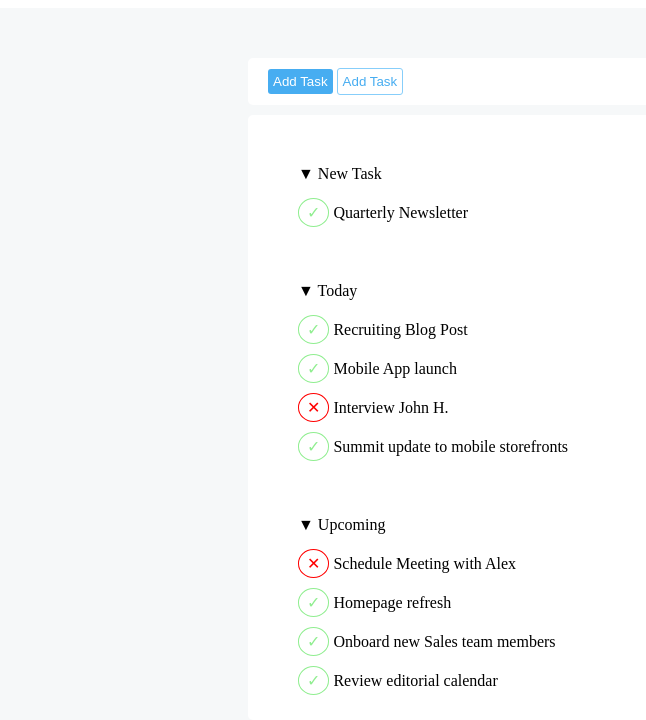
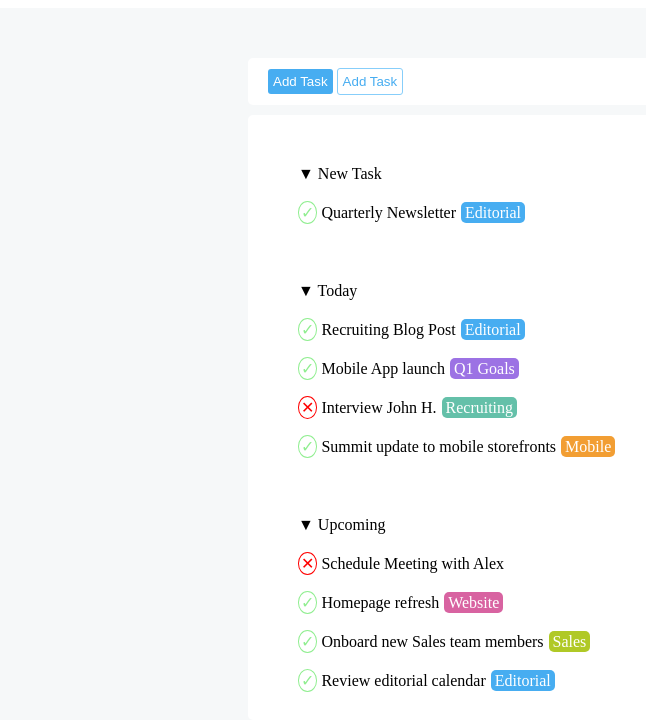
Before and after one commit to DaviLeoMeda/html-css-toboolist, a plain HTML site: page index.html in a window 1280 px wide. Shown: the part 92-812 px from the top of the page, without its empty margins (8-654 px from the left). Drawn offline with Linux system fonts and the light colour scheme.

Commit message:
Conclusione

```diff
--- a/css/style.css
+++ b/css/style.css
@@ -32,6 +32,8 @@ main{
     margin: 0 auto;
 }
 
+/* Spaziature per creare gabbia sezione */
+
 .sezione1{
     margin-top: 50px;
     background-color: #fff;
@@ -48,6 +50,8 @@ main{
 div{
     margin-left: 20px;
 }
+
+/* Bottoni */
 
 .bottone{
     margin-top: 10px;
@@ -69,6 +73,8 @@ div{
 }
 
 
+/* Liste e loro spazi */
+
 li{
     padding-top: 20px;
 }
@@ -81,20 +87,79 @@ ul li{
     list-style-type: none;
 }
 
+/* Before con freccia titoli */
+
 .prima::before{
     content: "\25bc     ";
 }
 
-.circle{
+/* Before con Before x o v */
+
+.v::before{
+    content: "\2713";
+    border: 1px solid lightgreen;
+    padding: 2px;
     color: lightgreen;
-    border: 1px solid lightgreen;
-    padding: 5px 8px;
     border-radius: 50%;
 }
 
-.denied{
+.x::before{
+    content: "\2715";
+    border: 1px solid red;
+    padding: 2px;
     color: red;
-    border: 1px solid red;
-    padding: 5px 8px;
     border-radius: 50%;
 }
+
+/* Sezione After con classificazioni */
+
+
+.editorial::after{
+    content: "Editorial";
+    background-color: rgb(71,173,241);
+    padding: 2px 4px;
+    color: #fff;
+    border-radius: 5px;
+    margin-left: 5px;
+}
+
+.goal::after{
+    content: "Q1 Goals";
+    background-color: rgb(156,114,228);
+    padding: 2px 4px;
+    color: #fff;
+    border-radius: 5px;
+    margin-left: 5px;
+}
+.recru::after{
+    content: "Recruiting";
+    background-color: rgb(100,192,169);
+    padding: 2px 4px;
+    color: #fff;
+    border-radius: 5px;
+    margin-left: 5px;
+}
+.mobile::after{
+    content: "Mobile";
+    background-color: rgb(242,158,51);
+    padding: 2px 4px;
+    color: #fff;
+    border-radius: 5px;
+    margin-left: 5px;
+}
+.website::after{
+    content: "Website";
+    background-color: rgb(216,99,161);
+    padding: 2px 4px;
+    color: #fff;
+    border-radius: 5px;
+    margin-left: 5px;
+}
+.sales::after{
+    content: "Sales";
+    background-color: rgb(176,201,38);
+    padding: 2px 4px;
+    color: #fff;
+    border-radius: 5px;
+    margin-left: 5px;
+}
--- a/index.html
+++ b/index.html
@@ -19,7 +19,12 @@
         </div>
     </header>
 
+    <!-- Sezione Container Bianchi -->
+
     <main>
+
+    <!-- Sezione Prima barra con pulsanti -->
+
         <section class="sezione1">
             <div>
                 <input class="bottone primo" type="button" value="Add Task">
@@ -27,13 +32,15 @@
             </div>
         </section>
 
+        <!-- Sezione Seconda barra con liste -->
+
         <section class="sezione2">
 
             <div>
                 <ul>
                     <li class="prima">New Task
                         <ul>
-                            <li class="editoriale"><span class="circle">&#10003;</span> Quarterly Newsletter</li>
+                            <li class="v editorial"> Quarterly Newsletter</li>
                         </ul>
                     </li>
 
@@ -45,13 +52,13 @@
                 <ul>
                     <li class="prima spaziatura">Today
                         <ul>
-                            <li class="editorial"><span class="circle">&#10003;</span> Recruiting Blog Post</li>
+                            <li class="v editorial"> Recruiting Blog Post</li>
 
-                            <li class="goal"><span class="circle">&#10003;</span> Mobile App launch</li>
+                            <li class="v goal"> Mobile App launch</li>
 
-                            <li class="recru"><span class="denied">&#10005;</span> Interview John H.</li>
+                            <li class="x recru"> Interview John H.</li>
 
-                            <li class="mobile"><span class="circle">&#10003;</span> Summit update to mobile storefronts</li>
+                            <li class="v mobile"> Summit update to mobile storefronts</li>
 
                         </ul>
                     </li>
@@ -63,13 +70,13 @@
                 <ul>
                     <li class="prima spaziatura">Upcoming
                         <ul>
-                            <li><span class="denied">&#10005;</span> Schedule Meeting with Alex</li>
+                            <li class="x"> Schedule Meeting with Alex</li>
 
-                            <li class="website"><span class="circle">&#10003;</span> Homepage refresh</li>
+                            <li class="v website"> Homepage refresh</li>
 
-                            <li class="sales"><span class="circle">&#10003;</span> Onboard new Sales team members</li>
+                            <li class="v sales"> Onboard new Sales team members</li>
 
-                            <li class="editorial"><span class="circle">&#10003;</span> Review editorial calendar</li>
+                            <li class="v editorial"> Review editorial calendar</li>
 
                         </ul>
 
```
